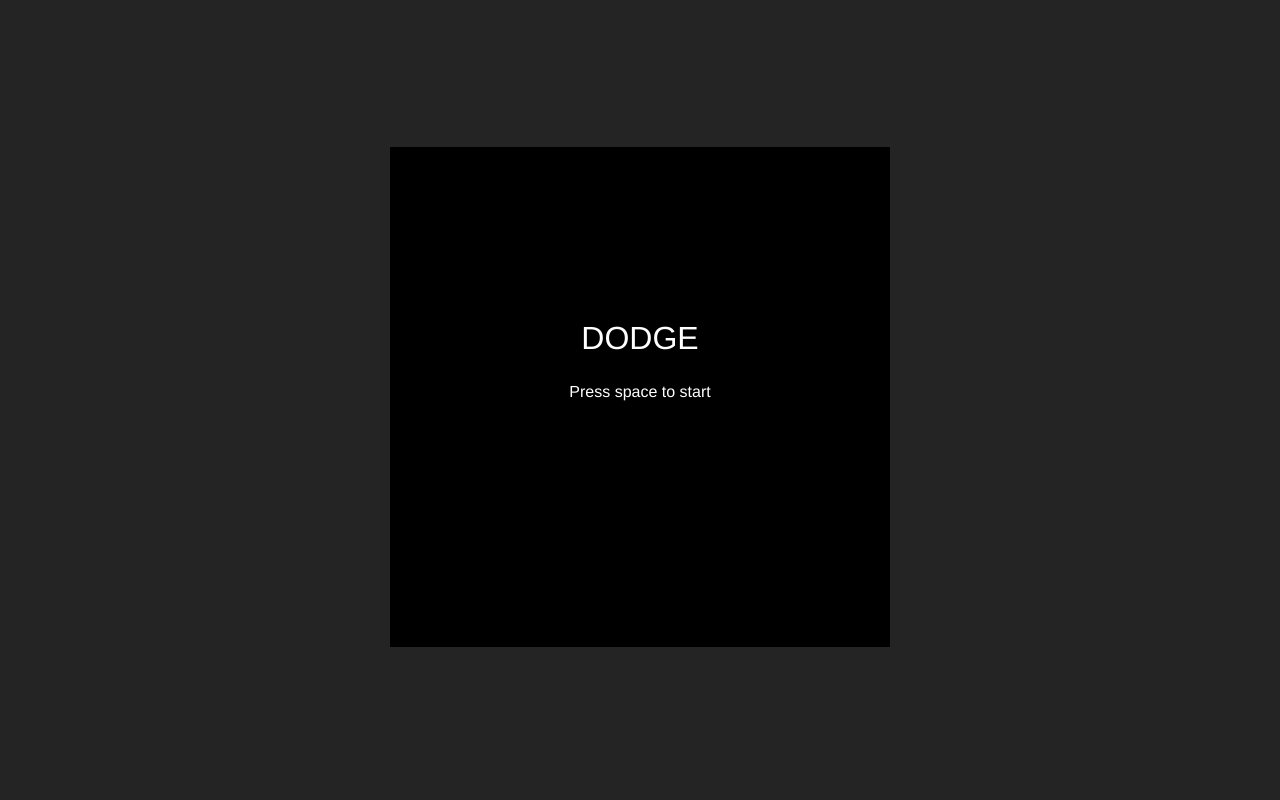
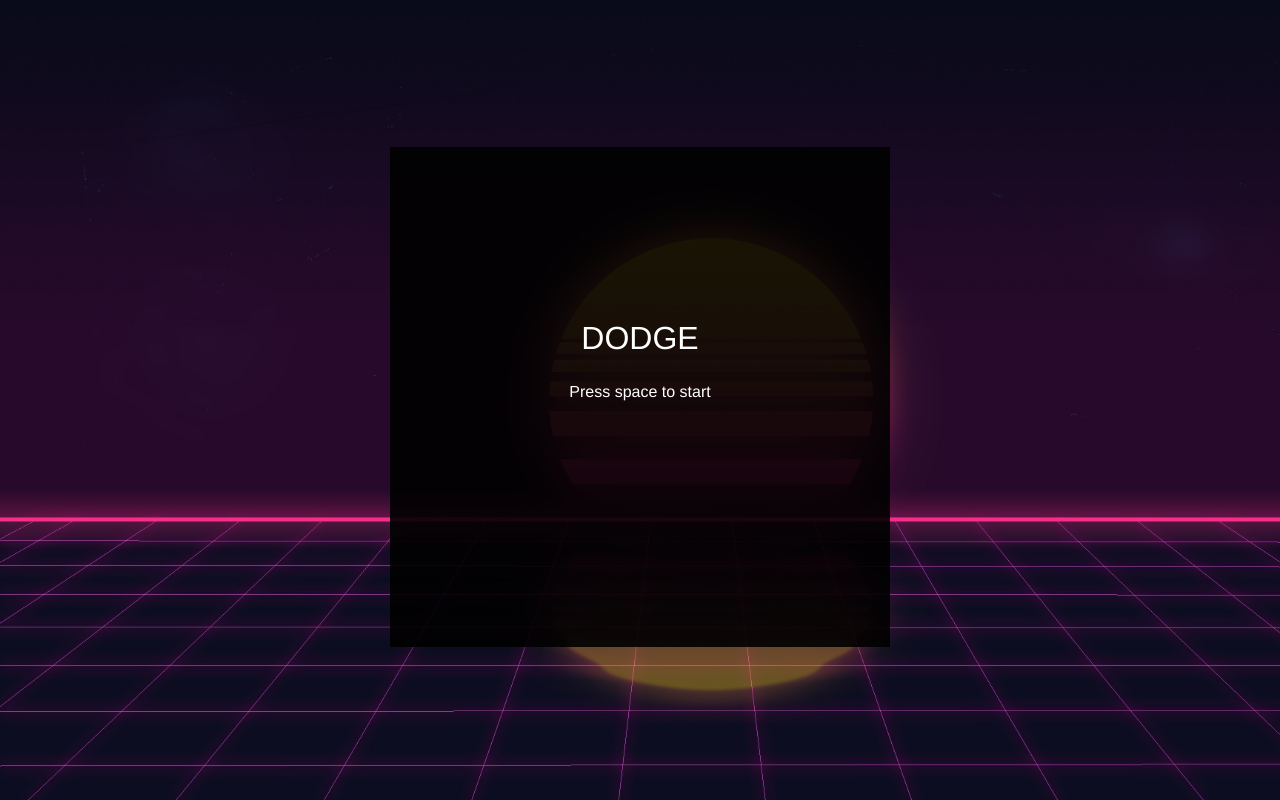
Before and after one commit to marshallku/dodge, a website built with Vite: page index.html in a window 1280 px wide. Built offline with nearby package versions, Linux system fonts and the light colour scheme.

Commit message:
Add assets

```diff
--- a/index.html
+++ b/index.html
@@ -2,9 +2,9 @@
 <html lang="en">
     <head>
         <meta charset="UTF-8" />
-    <link rel="icon" type="image/svg+xml" href="/vite.svg" />
+        <link rel="icon" type="image/svg+xml" href="/favicon.ico" />
         <meta name="viewport" content="width=device-width, initial-scale=1.0" />
-    <title>Vite + TS</title>
+        <title>Dodge</title>
     </head>
     <body>
         <div id="app"></div>
--- a/src/style.css
+++ b/src/style.css
@@ -20,6 +20,9 @@ body {
     place-items: center;
     min-width: 320px;
     min-height: 100vh;
+    background-image: url(/assets/background.jpg);
+    background-size: cover;
+    background-repeat: no-repeat;
 }
 
 #app {
@@ -30,5 +33,5 @@ body {
 }
 
 canvas {
-    background-color: #000;
+    background-color: rgba(0, 0, 0, 0.9);
 }
```
Also changed, not shown: public/assets/background.jpg (added), public/favicon.ico (added). Lines whose indentation alone changed are shown as unchanged.
